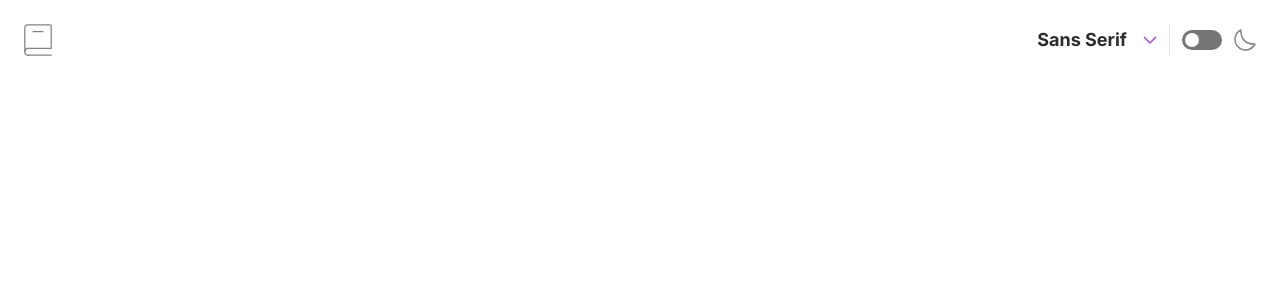
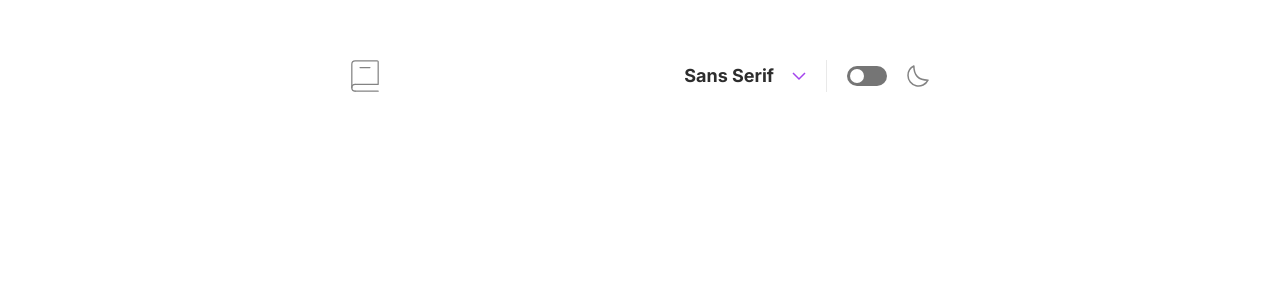
Before and after one commit to caarlosdamian/dictionary-web-app, a React (Vite) app: page / in a window 1280 px wide. Shown: the top 300 px of the page. Built offline with nearby package versions, Linux system fonts and the light colour scheme.

Commit message:
feat(header): added header component with responsive and theme desing

```diff
--- a/src/App.tsx
+++ b/src/App.tsx
@@ -2,17 +2,14 @@ import { useState } from "react";
 import { useQuery } from "react-query";
 import { Header } from "./components/header/Header";
 import { fetchData } from "./services";
-import './assets/fonts/inconsolata/static/Inconsolata-Bold.ttf'
-import './assets/fonts/inconsolata/static/Inconsolata-Regular.ttf'
-import './assets/fonts/inter/static/Inter-Bold.ttf'
-import './assets/fonts/inter/static/Inter-Regular.ttf'
-import './assets/fonts/lora/static/Lora-Bold.ttf'
-import './assets/fonts/lora/static/Lora-Regular.ttf'
-import './assets/fonts/lora/static/Lora-BoldItalic.ttf'
+import { useAppSelector } from "./redux/hooks";
+import { RootState } from "./redux/store";
 
 function App() {
+  const { dark } = useAppSelector((state: RootState) => state.theme);
+
   return (
-    <section className="App">
+    <section className={`App ${dark && "dark"}`}>
       <Header />
     </section>
   );
--- a/src/components/header/Header.scss
+++ b/src/components/header/Header.scss
@@ -6,12 +6,22 @@
   justify-content: space-between;
   position: relative;
 
+  &.dark {
+    path {
+      stroke: #a445ed;
+    }
+  }
+
   .right-container {
     display: flex;
     align-items: center;
     justify-content: center;
     gap: 12px;
+    @include for-size("tablet-portrait-up") {
+      gap: 20px;
+    }
   }
+
   .header-logo-img {
     width: 28px;
     height: 32px;
--- a/src/components/header/Header.tsx
+++ b/src/components/header/Header.tsx
@@ -1,19 +1,22 @@
 import React from "react";
 import Logo from "../../assets/images/logo.svg";
 import { Toggle } from "../toogle/Toggle";
-import Moon from "../../assets/images/icon-moon.svg";
 import { Select } from "../select/Select";
+import { useAppSelector } from "../../redux/hooks";
+import { RootState } from "../../redux/store";
 import "./Header.scss";
 
 export const Header = () => {
+  const { dark } = useAppSelector((state: RootState) => state.theme);
+
   return (
-    <header className="header-container">
+    <header className={`header-container ${dark && "dark"}`}>
       <img src={Logo} alt="logo" className="header-logo-img" />
       <div className="right-container">
         <Select />
         <div className="divider-line"></div>
         <Toggle />
-        <img src={Moon} />
+        <svg xmlns="http://www.w3.org/2000/svg" width="22" height="22" viewBox="0 0 22 22"><path fill="none" stroke="#838383" stroke-linecap="round" stroke-linejoin="round" stroke-width="1.5" d="M1 10.449a10.544 10.544 0 0 0 19.993 4.686C11.544 15.135 6.858 10.448 6.858 1A10.545 10.545 0 0 0 1 10.449Z"/></svg>
       </div>
     </header>
   );
--- a/src/components/select/Select.scss
+++ b/src/components/select/Select.scss
@@ -1,9 +1,15 @@
+@import "./../../tokens/index.scss";
+
 .select-container {
   display: flex;
   gap: 16px;
   justify-self: center;
   align-self: center;
   transition: all ease 1s;
+  cursor: pointer;
+  @include for-size("tablet-portrait-up") {
+    gap: 18px;
+  }
 
   .select-label {
     font-style: normal;
@@ -11,6 +17,9 @@
     font-size: 18px;
     line-height: 24px;
     color: #2d2d2d;
+    &.dark {
+      color: #ffffff;
+    }
   }
 
   .select-wrapper {
@@ -22,12 +31,16 @@
     height: 152px;
     padding: 24px;
     top: 50px;
-    left: 10px;
+    right: 80px;
     display: flex;
     align-items: flex-start;
     justify-content: flex-start;
     flex-direction: column;
     gap: 16px;
+    &.dark {
+      background: #1f1f1f;
+      box-shadow: 0px 5px 30px #a445ed;
+    }
 
     .select-option {
       font-weight: 700;
@@ -35,6 +48,9 @@
       line-height: 24px;
       color: #2d2d2d;
       cursor: pointer;
+      &.dark {
+        color: #ffffff;
+      }
       &:hover {
         color: #a445ed;
       }
--- a/src/components/select/Select.tsx
+++ b/src/components/select/Select.tsx
@@ -13,7 +13,7 @@ export const Select = () => {
     dispatch(toggleSelectedStyle({ option: item.name, value: item.value }));
   };
 
-  const { selectedOption, value } = useAppSelector(
+  const { selectedOption, value, dark } = useAppSelector(
     (state: RootState) => state.theme
   );
   return (
@@ -21,13 +21,13 @@ export const Select = () => {
       className={`select-container ${""}`}
       onClick={() => setIsOpen(!isOpen)}
     >
-      <span className={`select-label ${value}`}>{selectedOption}</span>
+      <span className={`select-label ${value} ${dark && 'dark'}`}>{selectedOption}</span>
       {isOpen && (
-        <div className="select-wrapper">
+        <div className={`select-wrapper ${dark && 'dark'}`}>
           {styleOptions.map((item: any) => (
             <span
               key={item.id}
-              className={`select-option ${item.value}`}
+              className={`select-option ${item.value} ${dark && 'dark'}`}
               onClick={() => handleSelect(item)}
             >
               {item.name}
--- a/src/components/toogle/Toggle.scss
+++ b/src/components/toogle/Toggle.scss
@@ -7,8 +7,11 @@
   align-items: center;
   justify-content: flex-start;
   padding: 3px;
+
   cursor: pointer;
-  &.active {
+  &.dark {
+    background-color: #a445ed;
+
     .toggle-circle {
       transform: translateX(140%);
     }
--- a/src/components/toogle/Toggle.tsx
+++ b/src/components/toogle/Toggle.tsx
@@ -1,12 +1,16 @@
 import React, { useState } from "react";
+import { useAppDispatch, useAppSelector } from "../../redux/hooks";
+import { toggleDarkMode } from "../../redux/slices/themeSlice";
+import { RootState } from "../../redux/store";
 import "./Toggle.scss";
 
 export const Toggle = () => {
-  const [active, setActive] = useState(false); // this will be in redux
+  const { dark } = useAppSelector((state: RootState) => state.theme);
+  const dispatch = useAppDispatch();
   return (
     <div
-      className={`toggle-container ${active ? "active" : ""}`}
-      onClick={() => setActive(!active)}
+      className={`toggle-container ${dark ? "dark" : ""}`}
+      onClick={() => dispatch(toggleDarkMode())}
     >
       <div className="toggle-circle"></div>
     </div>
--- a/src/index.scss
+++ b/src/index.scss
@@ -1,7 +1,10 @@
+@import "./tokens/index.scss";
+
 * {
   margin: 0;
   padding: 0;
   box-sizing: border-box;
+  transition: all ease-in-out 0.5s;
 }
 
 body {
@@ -11,6 +14,18 @@ body {
 
 .App {
   padding: 24px;
+  height: 100vh;
+
+  @include for-size("tablet-portrait-up") {
+    padding: 60px 40px;
+  }
+  @include for-size("desktop-up") {
+    padding: 60px 351px;
+  }
+
+  &.dark {
+    background-color: #050505;
+  }
 }
 
 .mono {
--- a/src/redux/slices/themeSlice.ts
+++ b/src/redux/slices/themeSlice.ts
@@ -4,6 +4,7 @@ import { RootState } from "../store";
 const initialState = {
   selectedOption: "Sans Serif",
   value: "sans-serif",
+  dark: false,
 };
 
 export const themeslice = createSlice({
@@ -14,10 +15,13 @@ export const themeslice = createSlice({
       state.selectedOption = action.payload.option;
       state.value = action.payload.value;
     },
+    toggleDarkMode: (state) => {
+      state.dark = !state.dark;
+    },
   },
 });
 
-export const { toggleSelectedStyle } = themeslice.actions;
+export const { toggleSelectedStyle, toggleDarkMode } = themeslice.actions;
 
 // Other code such as selectors can use the imported `RootState` type
 
--- a/src/tokens/index.scss
+++ b/src/tokens/index.scss
@@ -0,0 +1,23 @@
+@mixin for-size($size) {
+  @if $size == phone-only {
+    @media (max-width: 599px) {
+      @content;
+    }
+  } @else if $size == tablet-portrait-up {
+    @media (min-width: 600px) {
+      @content;
+    }
+  } @else if $size == tablet-landscape-up {
+    @media (min-width: 900px) {
+      @content;
+    }
+  } @else if $size == desktop-up {
+    @media (min-width: 1200px) {
+      @content;
+    }
+  } @else if $size == big-desktop-up {
+    @media (min-width: 1800px) {
+      @content;
+    }
+  }
+}
```
